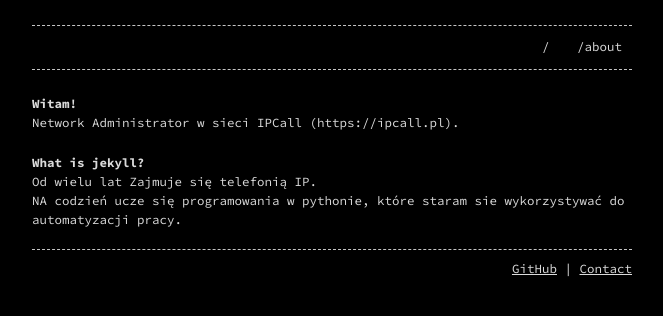
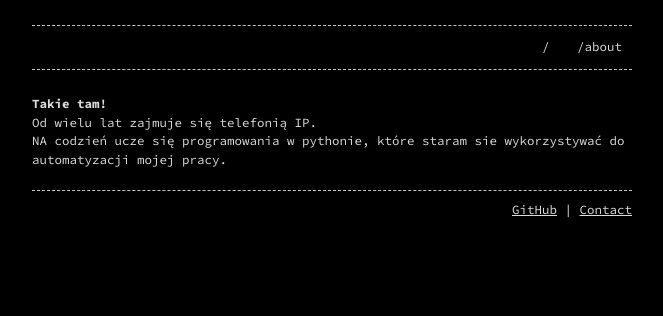
Before and after one commit to esccode/esccode.github.io, a Jekyll site: the page built from about.md, in a window 1280 px wide. Shown: the top 316 px of the page, without its empty margins (308-971 px from the left). Built offline with Jekyll 4.4.1, drawn with Linux system fonts in a browser that asks for light colours.

Commit message:
Update about.md

```diff
--- a/about.md
+++ b/about.md
@@ -4,11 +4,8 @@ title: /about
 permalink: /about/
 ---
 
-# Witam!
 
-Network Administrator w sieci IPCall (https://ipcall.pl).
+## Takie tam!
 
-## What is jekyll?
-
-Od wielu lat Zajmuje się telefonią IP.
-NA codzień ucze się programowania w pythonie, które staram sie wykorzystywać do automatyzacji pracy.
+Od wielu lat zajmuje się telefonią IP.
+NA codzień ucze się programowania w pythonie, które staram sie wykorzystywać do automatyzacji mojej pracy.
```
